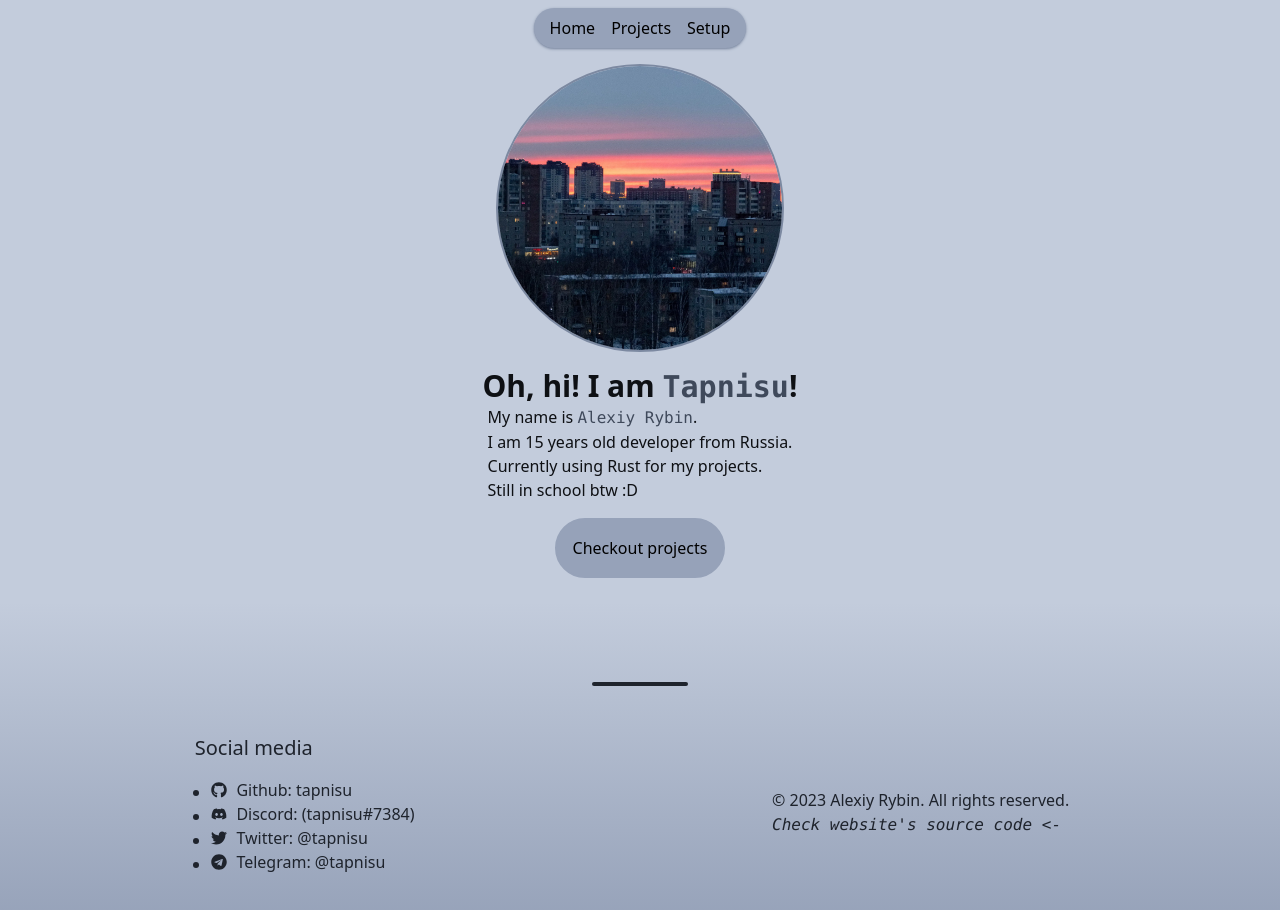
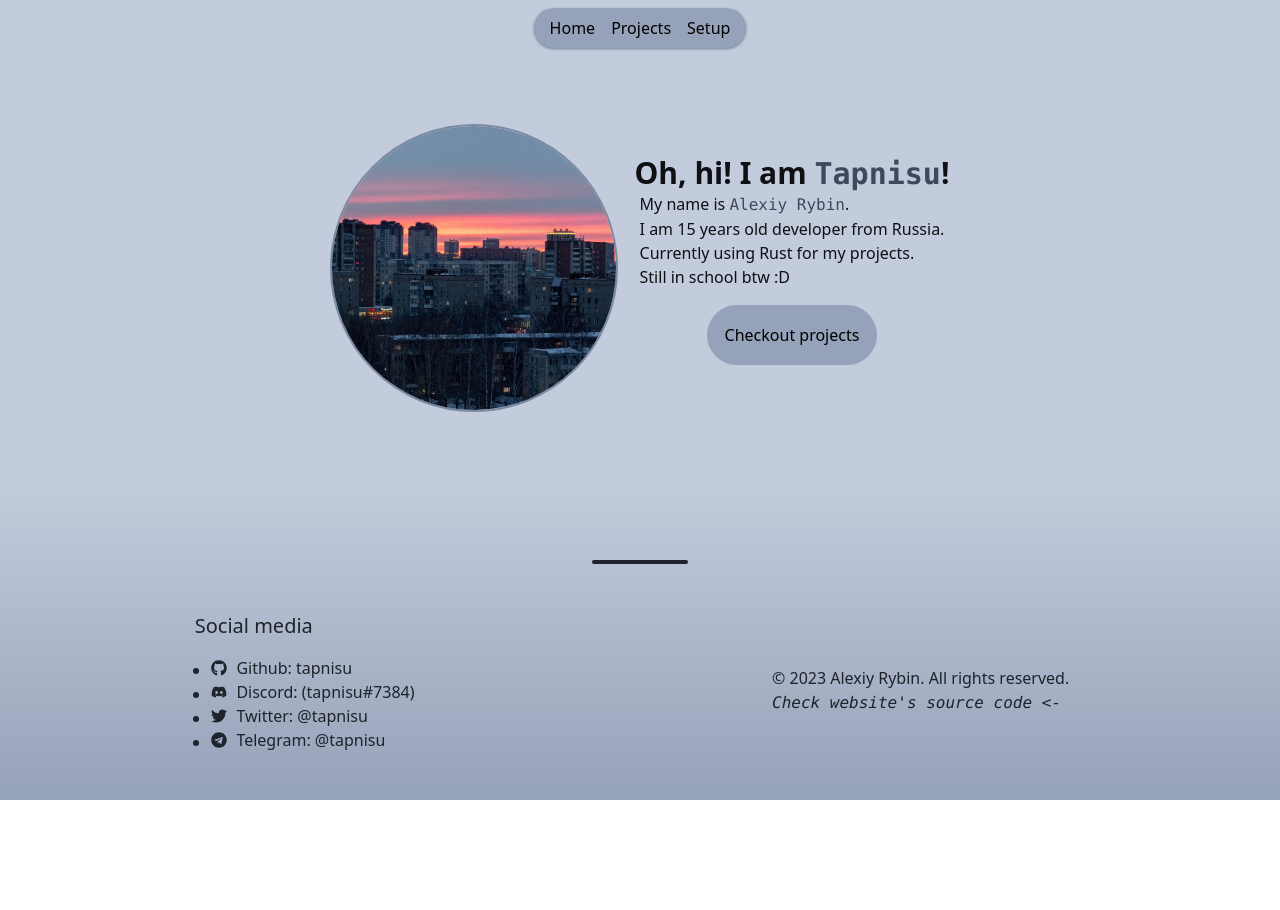
Before and after one commit to tapnisu/tapni.su, a Next.js app: page / in a window 1280 px wide. Shown: the top 910 px of the page. After the commit the page ends 800 px from the top, so only its background shows below. Built offline with nearby package versions, Linux system fonts and the light colour scheme.

Commit message:
Update index page

```diff
--- a/pages/index.tsx
+++ b/pages/index.tsx
@@ -11,7 +11,7 @@
 			description="Website of 15 years old developer from Russia"
 		>
 			<div className="flex flex-col items-center">
-				<div className="flex flex-col justify-center items-center">
+				<div className="flex flex-row flex-wrap justify-center items-center p-2">
 					<Image
 						src={Avatar}
 						className="w-72 rounded-full m-2 border-2 border-main-300 dark:border-main-800"
```
